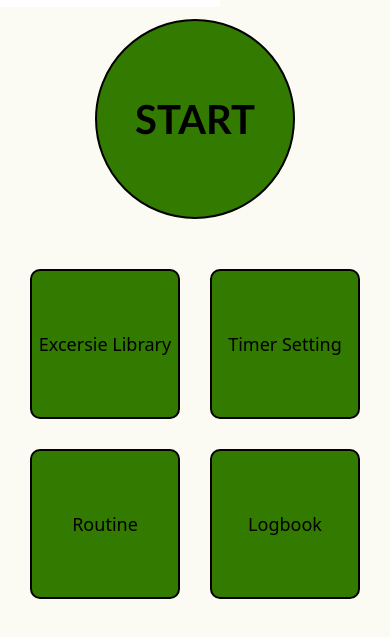
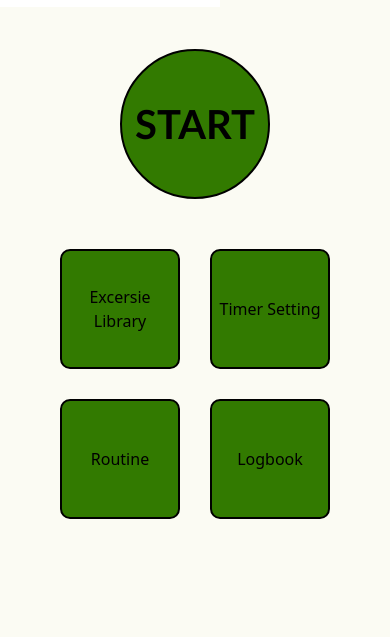
Before and after one commit to TempeHS/2024SDD-Linh-RepTracker, a plain HTML site: page index.html in a window 390 px wide. Shown: the part 163-800 px from the top of the page. Drawn offline with nearby package versions, Linux system fonts and the light colour scheme.

Commit message:
changes to button
with the help of chatgpt, I've made it so that the buttons will keep their shapes and sizing even if the size of the display changes

```diff
--- a/index.html
+++ b/index.html
@@ -73,6 +73,21 @@
             height: auto;
           }
 
+          @media (max-width: 768px) {
+        /* Adjust the max-width value based on your design needs */
+        .circle {
+            width: 150px;
+            height: 150px;
+            margin-top: 50px;
+        }
+
+        .button {
+            width: 120px;
+            height: 120px;
+            font-size: 16px;
+        }
+
+      }
 
     </style>
 </head>
@@ -95,7 +110,7 @@
   </header>
 
 
-    <!-- Bootstrap script -->
+
     <script src="https://cdn.jsdelivr.net/npm/bootstrap@5.3.2/dist/js/bootstrap.bundle.min.js" integrity="sha384-C6RzsynM9kWDrMNeT87bh95OGNyZPhcTNXj1NW7RuBCsyN/o0jlpcV8Qyq46cDfL" crossorigin="anonymous"></script>
 </body>
 </html>
```
